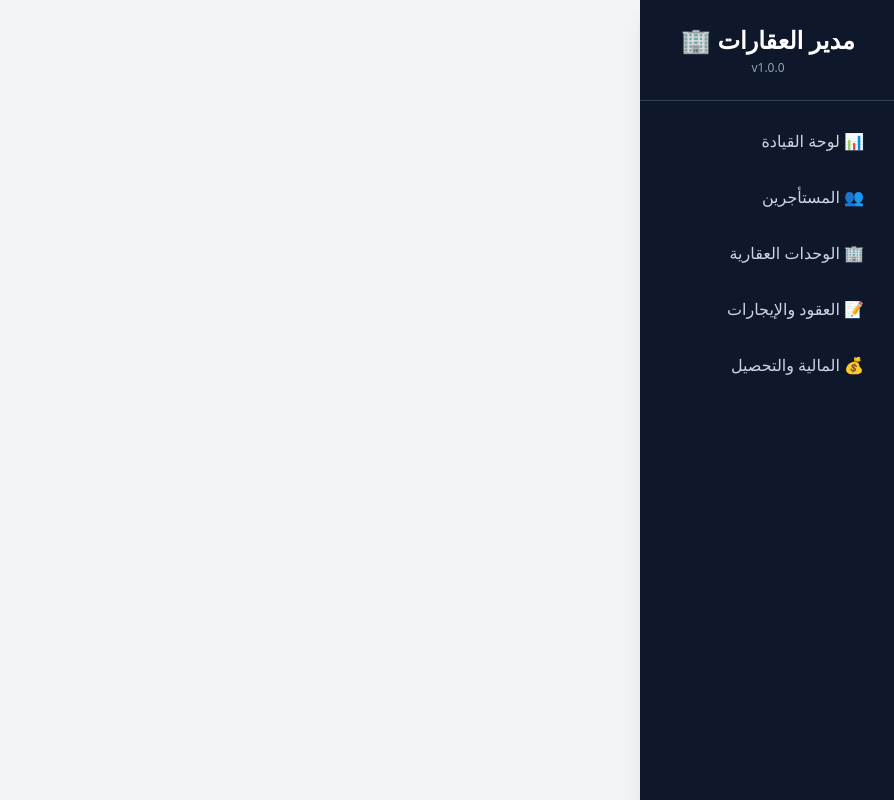
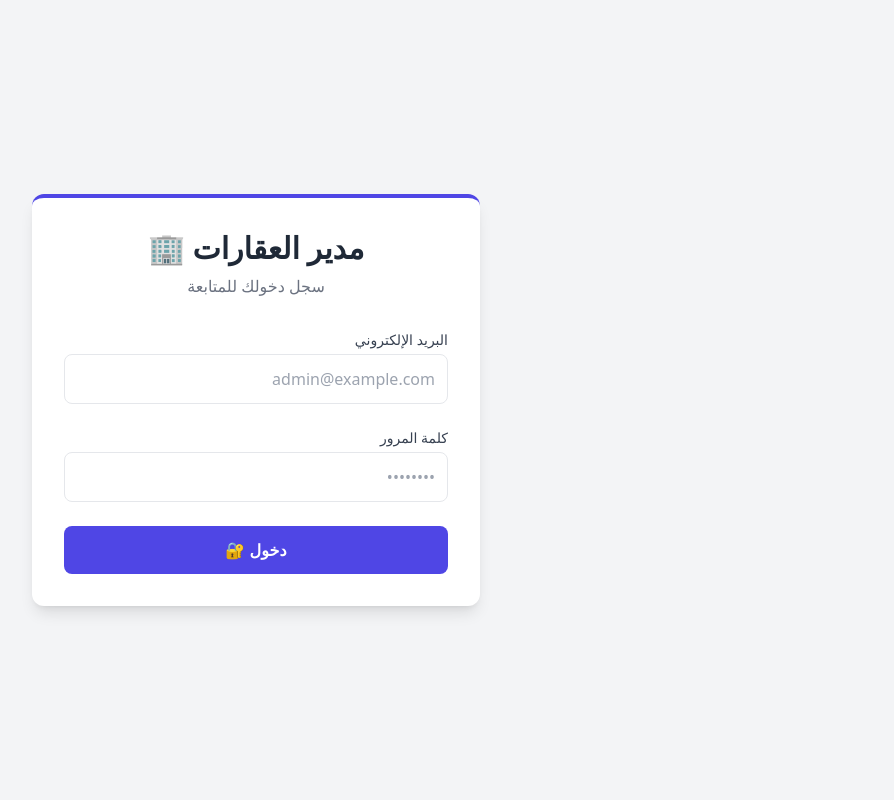
Before and after one commit to busayedkamal/rental-manager, a Nuxt app: page /login in a window 1280 px wide. Shown: the whole page, without its empty margins (384-1278 px from the left). Built offline with nearby package versions, Linux system fonts and the light colour scheme; no server answers.

Commit message:
Add Authentication and Security

```diff
--- a/app/app.vue
+++ b/app/app.vue
@@ -1,37 +1,51 @@
 <template>
-  <div class="min-h-screen bg-gray-100 font-sans flex" dir="rtl">
+  <div v-if="$route.path !== '/login'" class="min-h-screen bg-gray-100 font-sans flex" dir="rtl">
 
-    <aside class="w-64 bg-slate-900 text-white flex flex-col shadow-xl">
+    <aside class="w-64 bg-slate-900 text-white flex flex-col shadow-xl sticky top-0 h-screen">
       <div class="p-6 text-center border-b border-slate-700">
         <h1 class="text-2xl font-bold text-white">مدير العقارات 🏢</h1>
-        <p class="text-slate-400 text-xs mt-1">v1.0.0</p>
+        <p class="text-slate-400 text-xs mt-1">نسخة المدير (Admin)</p>
       </div>
 
-      <nav class="flex-1 p-4 space-y-2">
-      <NuxtLink to="/" class="nav-item" active-class="active">
-    📊 لوحة القيادة
-  </NuxtLink>
-        <NuxtLink to="/tenants" class="nav-item" active-class="active">
-          👥 المستأجرين
-        </NuxtLink>
-        <NuxtLink to="/units" class="nav-item" active-class="active">
-          🏢 الوحدات العقارية
-        </NuxtLink>
-        <NuxtLink to="/contracts" class="nav-item" active-class="active">
-    📝 العقود والإيجارات
-  </NuxtLink>
-  <NuxtLink to="/finance" class="nav-item" active-class="active">
-  💰 المالية والتحصيل
-</NuxtLink>
+      <nav class="flex-1 p-4 space-y-2 overflow-y-auto">
+        <NuxtLink to="/" class="nav-item" active-class="active">📊 لوحة القيادة</NuxtLink>
+        <NuxtLink to="/tenants" class="nav-item" active-class="active">👥 المستأجرين</NuxtLink>
+        <NuxtLink to="/units" class="nav-item" active-class="active">🏢 الوحدات العقارية</NuxtLink>
+        <NuxtLink to="/contracts" class="nav-item" active-class="active">📝 العقود والإيجارات</NuxtLink>
+        <NuxtLink to="/finance" class="nav-item" active-class="active">💰 المالية والتحصيل</NuxtLink>
       </nav>
+
+      <div class="p-4 border-t border-slate-700">
+        <button @click="logout" class="w-full flex items-center justify-center gap-2 bg-red-600 hover:bg-red-700 text-white py-2 rounded transition">
+          <span>تسجيل خروج</span>
+          <span>🚪</span>
+        </button>
+      </div>
     </aside>
 
-    <main class="flex-1 p-8 overflow-y-auto">
+    <main class="flex-1 p-8 overflow-y-auto h-screen">
       <NuxtPage />
     </main>
+  </div>
 
+  <div v-else>
+    <NuxtPage />
   </div>
 </template>
+
+<script setup>
+import { createClient } from '@supabase/supabase-js'
+const supabase = createClient(import.meta.env.VITE_SUPABASE_URL, import.meta.env.VITE_SUPABASE_KEY)
+
+const logout = async () => {
+  const confirmLogout = confirm('هل أنت متأكد من تسجيل الخروج؟')
+  if (confirmLogout) {
+    await supabase.auth.signOut()
+    // إعادة تحميل الصفحة لتفعيل الحارس وتحويلك للدخول
+    window.location.href = '/login'
+  }
+}
+</script>
 
 <style>
 .nav-item {
--- /dev/null
+++ b/app/pages/login.vue
@@ -0,0 +1,64 @@
+<template>
+  <div class="min-h-screen flex items-center justify-center bg-gray-100" dir="rtl">
+    <div class="bg-white p-8 rounded-xl shadow-lg w-full max-w-md border-t-4 border-indigo-600">
+
+      <div class="text-center mb-8">
+        <h1 class="text-3xl font-bold text-gray-800">مدير العقارات 🏢</h1>
+        <p class="text-gray-500 mt-2">سجل دخولك للمتابعة</p>
+      </div>
+
+      <form @submit.prevent="handleLogin" class="space-y-6">
+        <div>
+          <label class="block text-sm font-medium text-gray-700 mb-1">البريد الإلكتروني</label>
+          <input v-model="email" type="email" required class="w-full p-3 border rounded-lg focus:ring-2 focus:ring-indigo-500 outline-none" placeholder="admin@example.com" />
+        </div>
+
+        <div>
+          <label class="block text-sm font-medium text-gray-700 mb-1">كلمة المرور</label>
+          <input v-model="password" type="password" required class="w-full p-3 border rounded-lg focus:ring-2 focus:ring-indigo-500 outline-none" placeholder="••••••••" />
+        </div>
+
+        <button type="submit" :disabled="loading" class="w-full bg-indigo-600 text-white py-3 rounded-lg font-bold hover:bg-indigo-700 transition disabled:opacity-50">
+          {{ loading ? 'جاري التحقق...' : 'دخول 🔐' }}
+        </button>
+
+        <p v-if="errorMsg" class="text-red-500 text-sm text-center font-bold bg-red-50 p-2 rounded">{{ errorMsg }}</p>
+      </form>
+
+    </div>
+  </div>
+</template>
+
+<script setup>
+import { ref } from 'vue'
+import { createClient } from '@supabase/supabase-js'
+
+// لكي تظهر صفحة الدخول بدون القائمة الجانبية
+definePageMeta({
+  layout: false
+})
+
+const supabase = createClient(import.meta.env.VITE_SUPABASE_URL, import.meta.env.VITE_SUPABASE_KEY)
+const email = ref('')
+const password = ref('')
+const loading = ref(false)
+const errorMsg = ref('')
+
+const handleLogin = async () => {
+  loading.value = true
+  errorMsg.value = ''
+
+  const { error } = await supabase.auth.signInWithPassword({
+    email: email.value,
+    password: password.value
+  })
+
+  if (error) {
+    errorMsg.value = 'بيانات الدخول غير صحيحة!'
+  } else {
+    // نجاح الدخول -> تحويل للصفحة الرئيسية
+    window.location.href = '/'
+  }
+  loading.value = false
+}
+</script>
```
Also changed, not shown: app/middleware/auth.global.js (added, +22 -0 lines).
